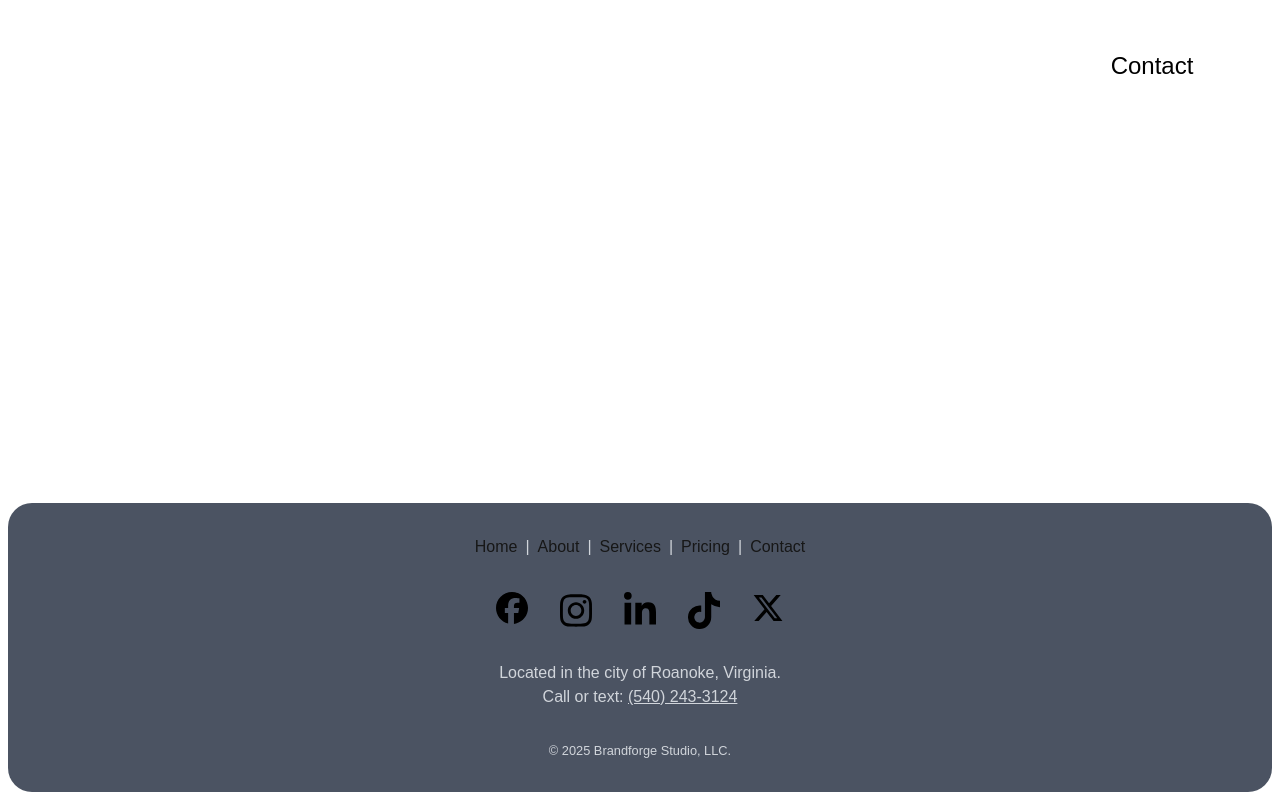
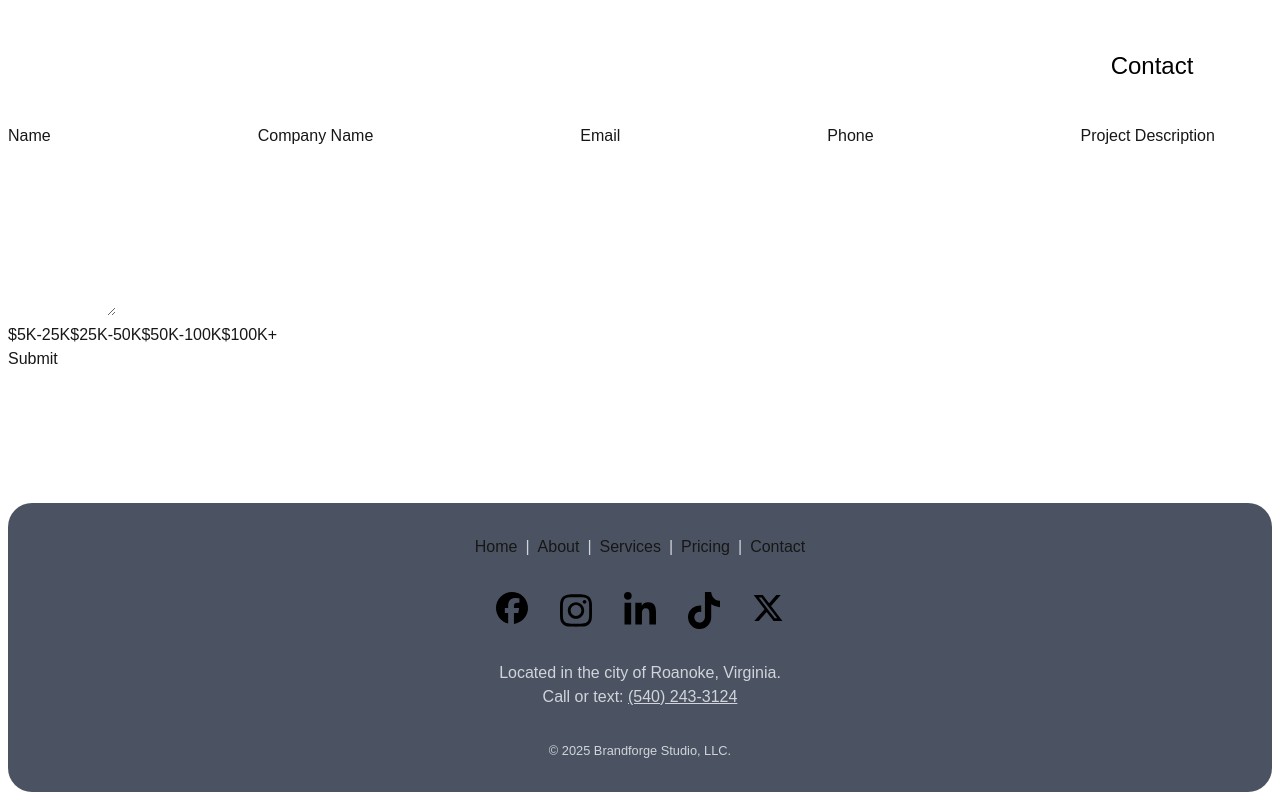
Before and after one commit to Brandforge-Studio/brandforge.studio, a Next.js app: page /contact in a window 1280 px wide. Built offline with nearby package versions, Linux system fonts and the light colour scheme; a web font is replaced by a local one.

Commit message:
Added the HTML for a contact form.

```diff
--- a/src/app/contact/page.js
+++ b/src/app/contact/page.js
@@ -1,7 +1,33 @@
 export default function Contact() {
   return (
     <>
-      {/* About page content */}
+      <form>
+      <label>Name</label>
+      <input type="text"></input>
+      <label>Company Name</label>
+      <input type="text"></input>
+      <label>Email</label>
+      <input type="email"></input>
+      <label>Phone</label>
+      <input type="tel"></input>
+      <label>Project Description</label>
+      <textarea name="projectDescription" rows="7" cols="10"></textarea>
+      <div>
+        <button>
+          $5K-25K
+        </button>
+        <button>
+          $25K-50K
+        </button>
+        <button>
+          $50K-100K
+        </button>
+        <button>
+          $100K+
+        </button>
+      </div>
+      <button type="submit">Submit</button>
+      </form>
     </>
   )
 }
```
